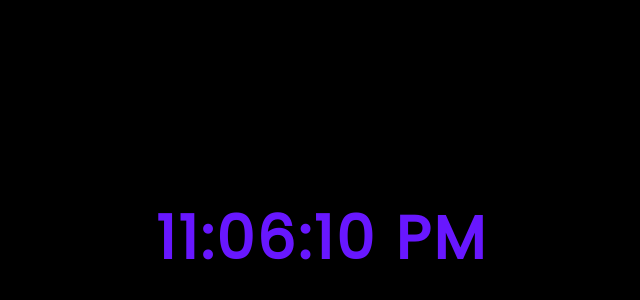
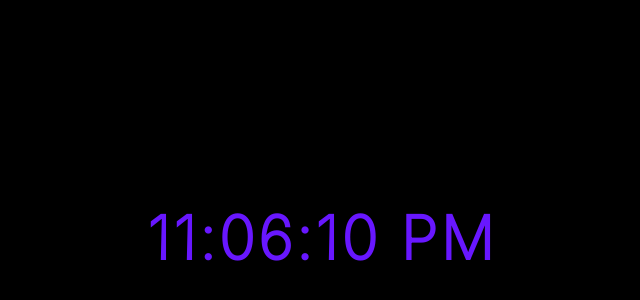
Before and after one commit to akeew/real-time-clock, a website: page index.html in a window 1280 px wide. Shown: the part 162-462 px from the top of the page, without its empty margins (318-958 px from the left). Drawn offline with Linux system fonts and the light colour scheme.

Commit message:
Update styles.css

```diff
--- a/assets/styles/styles.css
+++ b/assets/styles/styles.css
@@ -1,4 +1,4 @@
-@import url('https://fonts.googleapis.com/css2?family=Poppins&display=swap');
+@import url('https://fonts.googleapis.com/css2?family=Inter:wght@200&display=swap');
 
 body {
     background: black;
@@ -11,6 +11,6 @@ body {
     transform: translateX(-50%) translateY(-50%);
     color: rgb(104, 23, 255);
     font-size: 60px;
-    font-family: 'Poppins', sans-serif;
+    font-family: 'Inter', sans-serif;
     letter-spacing: 3px;
 }
```
